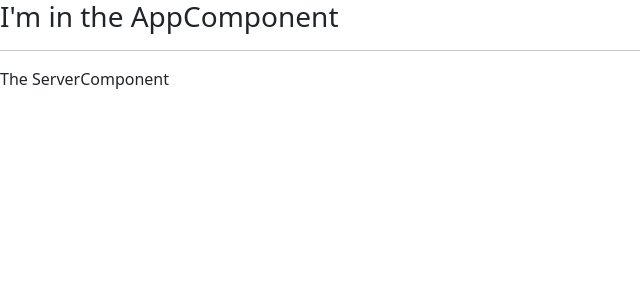
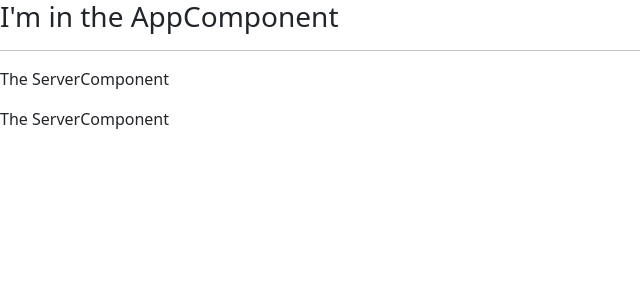
Before and after one commit to pashamo/Angularjs_Sandbox, an Angular app in the folder my-first-app/: page / in a window 1280 px wide. Shown: the top 300 px of the page, without its empty margins (0-640 px from the left). Built offline with nearby package versions, Linux system fonts and the light colour scheme.

Commit message:
feat: Added ServersComponent

```diff
--- a/my-first-app/src/app/app.component.html
+++ b/my-first-app/src/app/app.component.html
@@ -1,3 +1,3 @@
 <h3>I'm in the AppComponent</h3>
 <hr />
-<app-server></app-server>
+<app-servers></app-servers>
--- a/my-first-app/src/app/app.module.ts
+++ b/my-first-app/src/app/app.module.ts
@@ -4,11 +4,13 @@
 
 import { AppComponent } from './app.component';
 import { ServerComponent } from './server/server.component';
+import { ServersComponent } from './servers/servers.component';
 
 @NgModule({
   declarations: [
     AppComponent,
-    ServerComponent
+    ServerComponent,
+    ServersComponent
   ],
   imports: [
     BrowserModule,
--- /dev/null
+++ b/my-first-app/src/app/servers/servers.component.html
@@ -0,0 +1,2 @@
+<app-server></app-server>
+<app-server></app-server>
--- /dev/null
+++ b/my-first-app/src/app/servers/servers.component.ts
@@ -0,0 +1,15 @@
+import { Component, OnInit } from '@angular/core';
+
+@Component({
+  selector: 'app-servers',
+  templateUrl: './servers.component.html',
+  styleUrls: ['./servers.component.css']
+})
+export class ServersComponent implements OnInit {
+
+  constructor() { }
+
+  ngOnInit(): void {
+  }
+
+}
```
Also changed, not shown: my-first-app/src/app/servers/servers.component.css (added).
